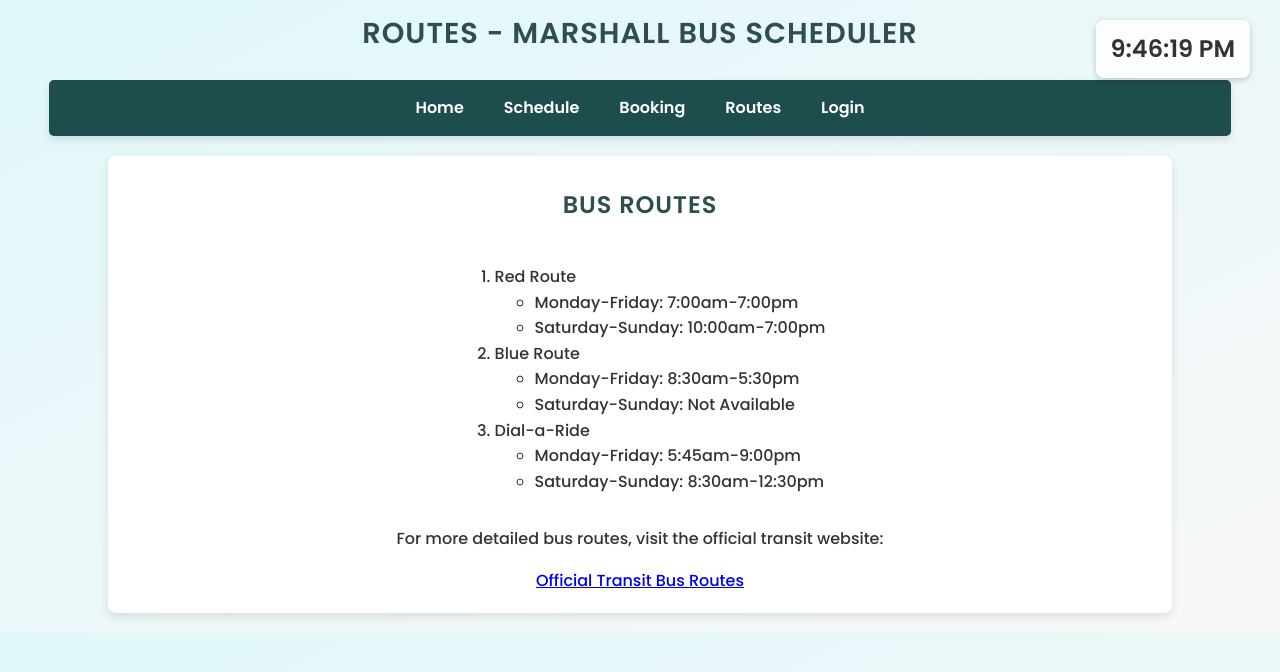
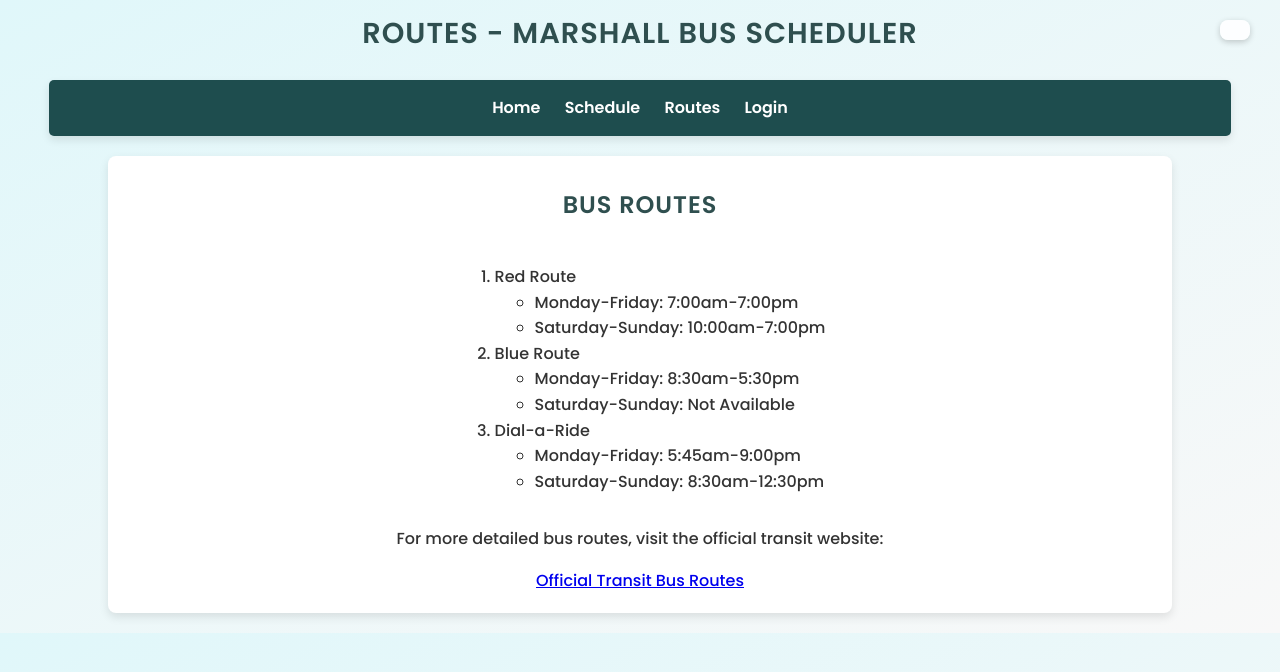
Before and after one commit to AbiahAbraham/Marshall-bus-scheduler, a website: page routes.html in a window 1280 px wide. Shown: the top 672 px of the page. Drawn offline with Linux system fonts and the light colour scheme; some packages are replaced by stand-ins of ours.

Commit message:
Update routes.html

```diff
--- a/routes.html
+++ b/routes.html
@@ -5,49 +5,19 @@
         <link rel="stylesheet" href="styles.css" />
         <link rel="icon" href="favicon.ico" type="image/x-icon" />
         <script type="text/javascript" src="script.js"></script>
-        <script defer>
-            function updateClock() {
-                const now = new Date();
-                let hours = now.getHours();
-                const minutes = String(now.getMinutes()).padStart(2, '0');
-                const seconds = String(now.getSeconds()).padStart(2, '0');
-
-                let ampm = "AM";
-                if (hours >= 12) {
-                    ampm = "PM";
-                }
-
-                hours = hours % 12;
-                if (hours === 0) {
-                    hours = 12;
-                }
-
-
-                document.getElementById('clock').textContent = `${hours}:${minutes}:${seconds} ${ampm}`;
-            }
-
-            document.addEventListener("DOMContentLoaded", function() {
-                updateClock();
-                setInterval(updateClock, 1000);
-            });
-        </script>
     </head>
 
     <body>
-        <!-- Live Clock -->
-        <div id="clock" style="font-size: 24px; font-weight: bold; margin-bottom: 20px;"></div>
-
         <h2>Routes - Marshall Bus Scheduler</h2>
         <nav>
+            <div class="nav-links">
                 <a href="index.html">Home</a>
-            <br>
                 <a href="schedule.html">Schedule</a>
-            <br>
-            <a href="booking.html">Booking</a>
-            <br>
                 <a href="routes.html">Routes</a>
-            <br>
                 <a href="login.html">Login</a>
+            </div>
+            <!-- Live Clock Display -->
+            <div id="clock"></div>
         </nav>
 
         <div class="container">
@@ -75,6 +45,25 @@
             <p>For more detailed bus routes, visit the official transit website:</p>
             <a href="https://www.unitedcapmn.org/programs/transportation/bus-routes-hours/" target="_blank">Official Transit Bus Routes</a>
         </div>
+
+
+        <script>
+            (g=>{var h,a,k,p="The Google Maps JavaScript API",c="google",l="importLibrary",q="__ib__",m=document,b=window;b=b[c]||(b[c]={});var d=b.maps||(b.maps={}),r=new Set,e=new URLSearchParams,u=()=>h||(h=new Promise(async(f,n)=>{await (a=m.createElement("script"));e.set("libraries",[...r]+"");for(k in g)e.set(k.replace(/[A-Z]/g,t=>"_"+t[0].toLowerCase()),g[k]);e.set("callback",c+".maps."+q);a.src=`https://maps.${c}apis.com/maps/api/js?`+e;d[q]=f;a.onerror=()=>h=n(Error(p+" could not load."));a.nonce=m.querySelector("script[nonce]")?.nonce||"";m.head.append(a)}));d[l]?console.warn(p+" only loads once. Ignoring:",g):d[l]=(f,...n)=>r.add(f)&&u().then(()=>d[l](f,...n))})({
+              key: "AIzaSyB_HyHrmV4akkXFldbEWcDTi3MHIkU-s5c",
+              v: "beta",
+              // Use the 'v' parameter to indicate the version to use (weekly, beta, alpha, etc.).
+              // Add other bootstrap parameters as needed, using camel case.
+            });
+            const { AdvancedMarkerElement } = await google.maps.importLibrary("marker") as google.maps.MarkerLibrary;
+            const map = new
+            google.maps.Map(document.getElementById('map'), {
+            center: {lat: -34.397, lng: 150.644},
+            zoom: 8,
+            mapId: 'DEMO_MAP_ID'
+            );
+
+          </script>
+
 
           <gmp-map
             center="44.4484,-95.7912"
@@ -171,9 +160,18 @@
                 title="County Fair"
             ></gmp-advanced-marker>
         </gmp-map>
+
+        <!--
+            The `defer` attribute causes the script to execute after the full HTML
+            document has been parsed. For non-blocking uses, avoiding race conditions,
+            and consistent behavior across browsers, consider loading using Promises. See
+            https://developers.google.com/maps/documentation/javascript/load-maps-js-api
+            for more information.
+            -->
         <script
             src="https://maps.googleapis.com/maps/api/js?key=AIzaSyB_HyHrmV4akkXFldbEWcDTi3MHIkU-s5c&libraries=maps,marker&v=beta"
             defer
         ></script>
     </body>
+
 </html>
```
Lines whose indentation alone changed are shown as unchanged.
